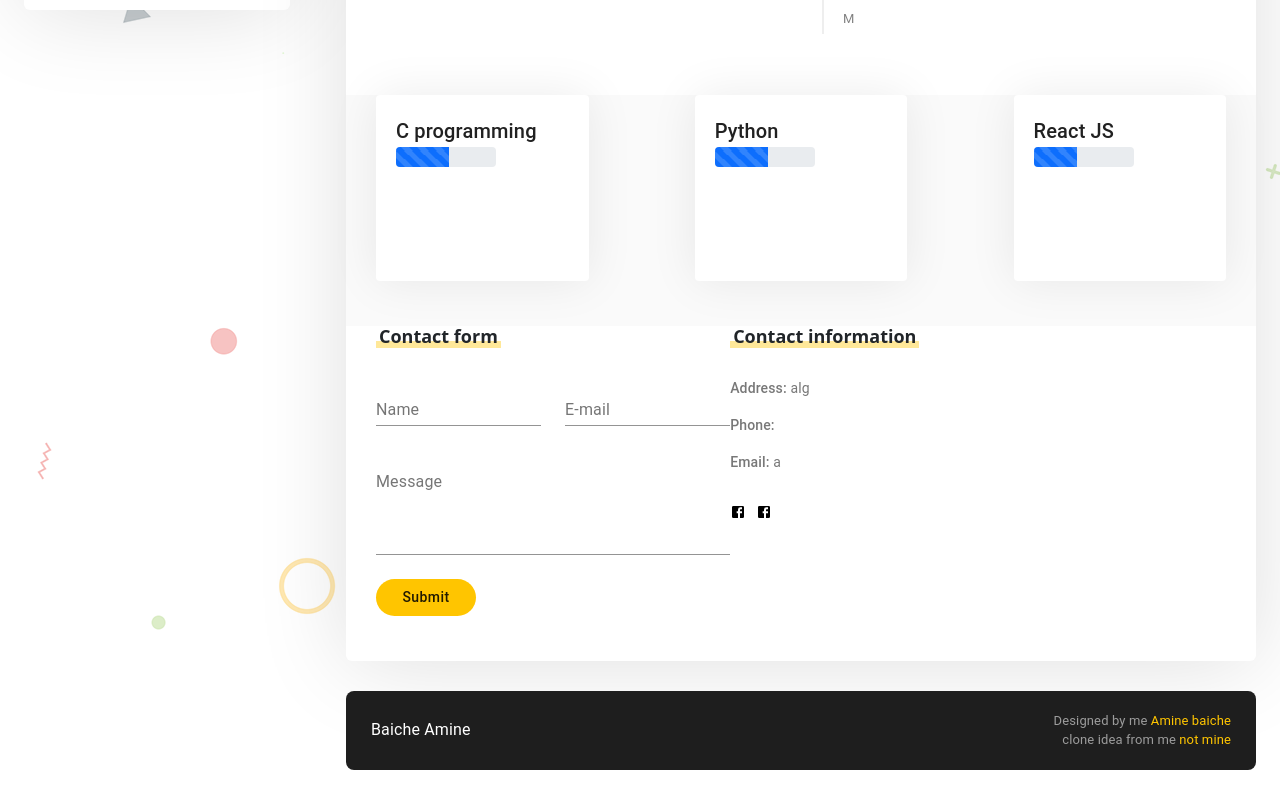
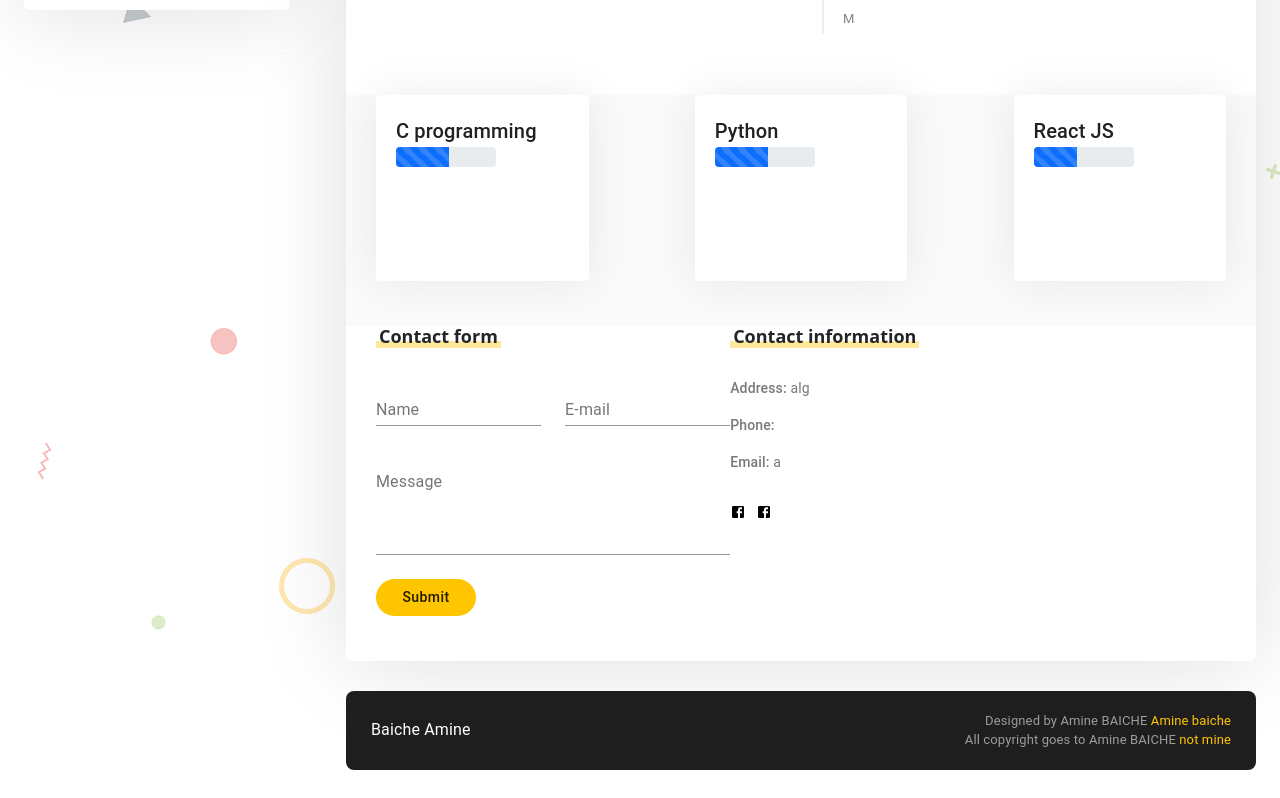
Before and after one commit to AmineBaiche/ReactJs_Portfolio, a React (Create React App) app: page / in a window 1280 px wide. Shown: the part 709-1507 px from the top of the page. Built offline with nearby package versions, Linux system fonts and the light colour scheme.

Commit message:
Update Footer.js

```diff
--- a/src/Component/footer/Footer.js
+++ b/src/Component/footer/Footer.js
@@ -13,9 +13,9 @@ const Footer = () => {
 
             <div className = 'footer_right'>
                 <Typography className ='footer_copyright'>
-                    Designed by me  <a href="/" target='_blank'>Amine baiche </a>
+                    Designed by Amine BAICHE  <a href="/" target='_blank'>Amine baiche </a>
                 <br/>
-                clone idea from me <a href="google.fr" target='_blank'> not mine </a>
+                All copyright goes to Amine BAICHE <a href="google.fr" target='_blank'> not mine </a>
                 </Typography>
             </div>
         </div>
```
